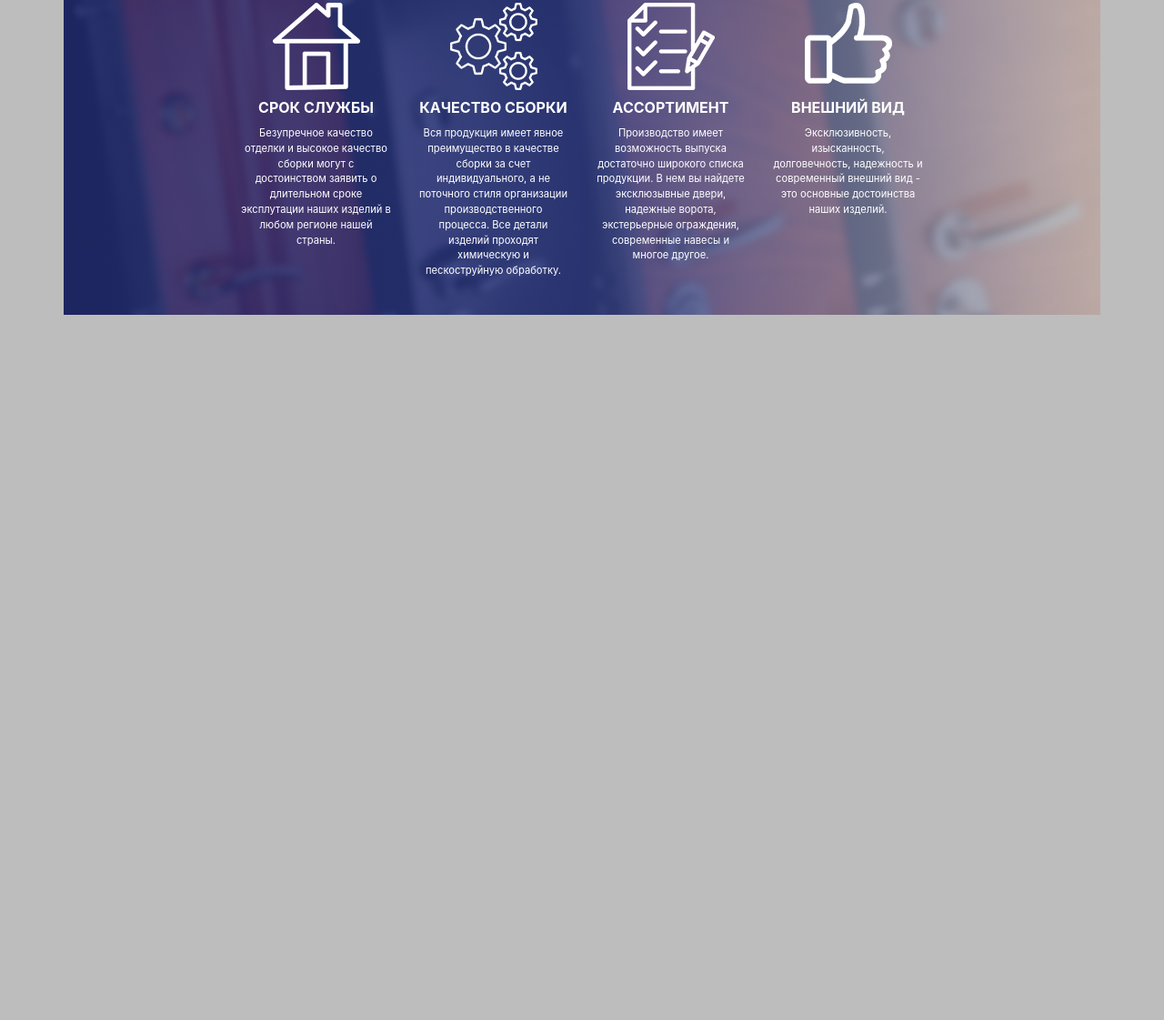
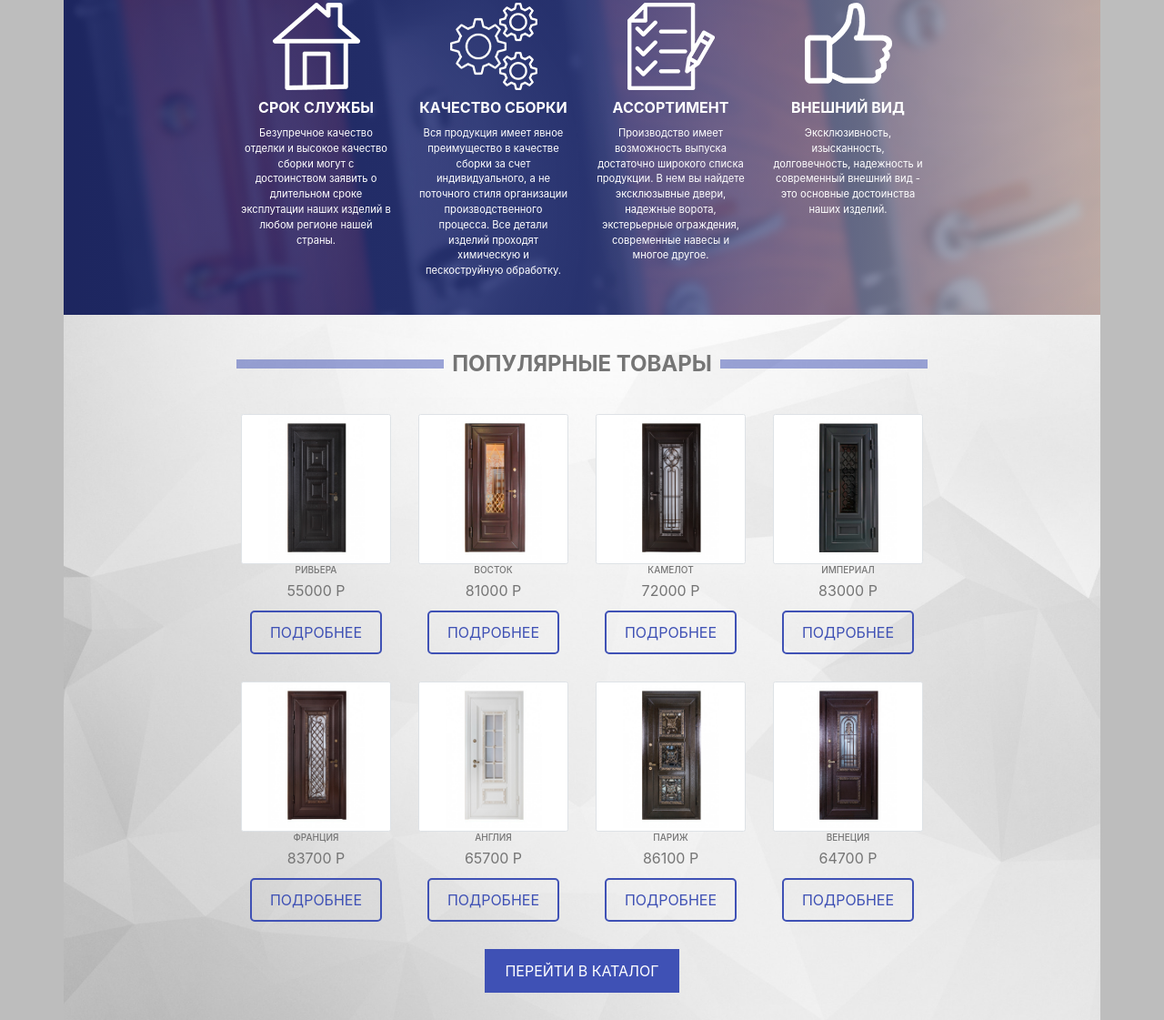
Before and after one commit to imnotasophist/doorsBS4, a plain HTML site: page index.html in a window 1280 px wide. Shown: the part 1020-2141 px from the top of the page at 91% size. Before the commit the page ends 1366 px from the top, so only its background shows below. Drawn offline with Linux system fonts and the light colour scheme.

Commit message:
популярные товары

```diff
--- a/css/main.scss
+++ b/css/main.scss
@@ -6,6 +6,13 @@ $accent-color: #448AFF;
 $primary-text-color: #212121;
 $secondary-text-color: #757575;
 $divider-color: #BDBDBD;
+
+@mixin background-img($src) {
+    background-image: url($src);
+    background-size: cover;
+    background-position: center;
+    background-repeat: no-repeat;
+}
 
 html {
     font-size: 10px;
@@ -60,9 +67,23 @@ body {
         border-radius: 0.5rem;
         font-size: 1em;
         padding: 1rem 2rem;
+        transition: all 0.2s;
         &:hover {
             background-color: $primary-color;
             color: $primary-color-text;
+        }
+    }
+    .btn-inverse {
+        border: 2px solid $primary-color;
+        background-color: $primary-color;
+        color: $primary-color-text;
+        border-radius: 0;
+        font-size: 1em;
+        padding: 1rem 2rem;
+        transition: all 0.2s;
+        &:hover {
+            color: $primary-color;
+            background-color: transparent;
         }
     }
     // Меню
@@ -90,10 +111,7 @@ body {
     }
     // Шапка
     header {
-        background-image: url('../img/header.png');
-        background-position: center;
-        background-repeat: no-repeat;
-        background-size: cover;
+        @include background-img('../img/header.png');
         padding: 15rem 3rem;
         p {
             color: $secondary-text-color;
@@ -144,11 +162,8 @@ body {
     }
     // Популярные категории
     .popcat {
-        background-image: url(../img/background.jpg);
+        @include background-img('../img/background.jpg');
         padding-bottom: 4rem;
-        background-size: cover;
-        background-position: center;
-        background-repeat: no-repeat;
         a {
             display: flex;
             align-items: center;
@@ -182,8 +197,7 @@ body {
     // Преимущества
     .adv {
         color: $primary-color-text;
-        background: url('../img/fon-adv.png') center center no-repeat;
-        background-size: cover;
+        @include background-img('../img/fon-adv.png');
         position: relative;
         &:before {
             content: "";
@@ -207,4 +221,14 @@ body {
             font-size: 0.7em;
         }
     }
+    // Популярные товары
+    .popgoods {
+        @include background-img('../img/background.jpg');
+        .row {
+            padding-bottom: 3rem;
+        }
+        .row:first-child {
+            padding-bottom: 0;
+        }
+    }
 }
--- a/index.html
+++ b/index.html
@@ -129,7 +129,73 @@
             </div>
         </div>
     </div>
-
+    <!-- Популярные товары -->
+    <div class="container popgoods">
+        <div class="row">
+            <div class="col text-center text-uppercase">
+                <div class="title">
+                    <h4>Популярные товары</h4>
+                </div>
+            </div>
+        </div>
+        <div class="row text-center justify-content-center">
+            <div class="col-md-5 col-lg-2">
+                <img src="img/Catalog/door_riviera.png" alt="" class="img-thumbnail img-fluid">
+                <h6 class="text-uppercase text-bold">Ривьера</h6>
+                <p>55000 P</p>
+                <button class="btn text-uppercase">Подробнее</button>
+            </div>
+            <div class="col-md-5 col-lg-2">
+                <img src="img/Catalog/door_vostok.png" alt="" class="img-thumbnail img-fluid">
+                <h6 class="text-uppercase text-bold">Восток</h6>
+                <p>81000 P</p>
+                <button class="btn text-uppercase">Подробнее</button>
+            </div>
+            <div class="col-md-5 col-lg-2">
+                <img src="img/Catalog/door_kamelot.png" alt="" class="img-thumbnail img-fluid">
+                <h6 class="text-uppercase text-bold">Камелот</h6>
+                <p>72000 P</p>
+                <button class="btn text-uppercase">Подробнее</button>
+            </div>
+            <div class="col-md-5 col-lg-2">
+                <img src="img/Catalog/door_imperial.png" alt="" class="img-thumbnail img-fluid">
+                <h6 class="text-uppercase text-bold">Империал</h6>
+                <p>83000 P</p>
+                <button class="btn text-uppercase">Подробнее</button>
+            </div>
+        </div>
+        <div class="row text-center justify-content-center">
+            <div class="col-md-5 col-lg-2">
+                <img src="img/Catalog/door_francia.png" alt="" class="img-thumbnail img-fluid">
+                <h6 class="text-uppercase text-bold">Франция</h6>
+                <p>83700 P</p>
+                <button class="btn text-uppercase">Подробнее</button>
+            </div>
+            <div class="col-md-5 col-lg-2">
+                <img src="img/Catalog/door_anglia.png" alt="" class="img-thumbnail img-fluid">
+                <h6 class="text-uppercase text-bold">Англия</h6>
+                <p>65700 P</p>
+                <button class="btn text-uppercase">Подробнее</button>
+            </div>
+            <div class="col-md-5 col-lg-2">
+                <img src="img/Catalog/door_parij.png" alt="" class="img-thumbnail img-fluid">
+                <h6 class="text-uppercase text-bold">Париж</h6>
+                <p>86100 P</p>
+                <button class="btn text-uppercase">Подробнее</button>
+            </div>
+            <div class="col-md-5 col-lg-2">
+                <img src="img/Catalog/door_venecia.png" alt="" class="img-thumbnail img-fluid">
+                <h6 class="text-uppercase text-bold">Венеция</h6>
+                <p>64700 P</p>
+                <button class="btn text-uppercase">Подробнее</button>
+            </div>
+        </div>
+        <div class="row text-center justify-content-center">
+            <div class="col">
+                <button class="btn-lg btn-inverse text-uppercase">Перейти в каталог</button>
+            </div>
+        </div>
+    </div>
 
     <script src="js/jquery-3.3.1.min.js"></script>
     <script src="js/bootstrap.min.js"></script>
```
Also changed, not shown: css/main.css, 3 other files.
